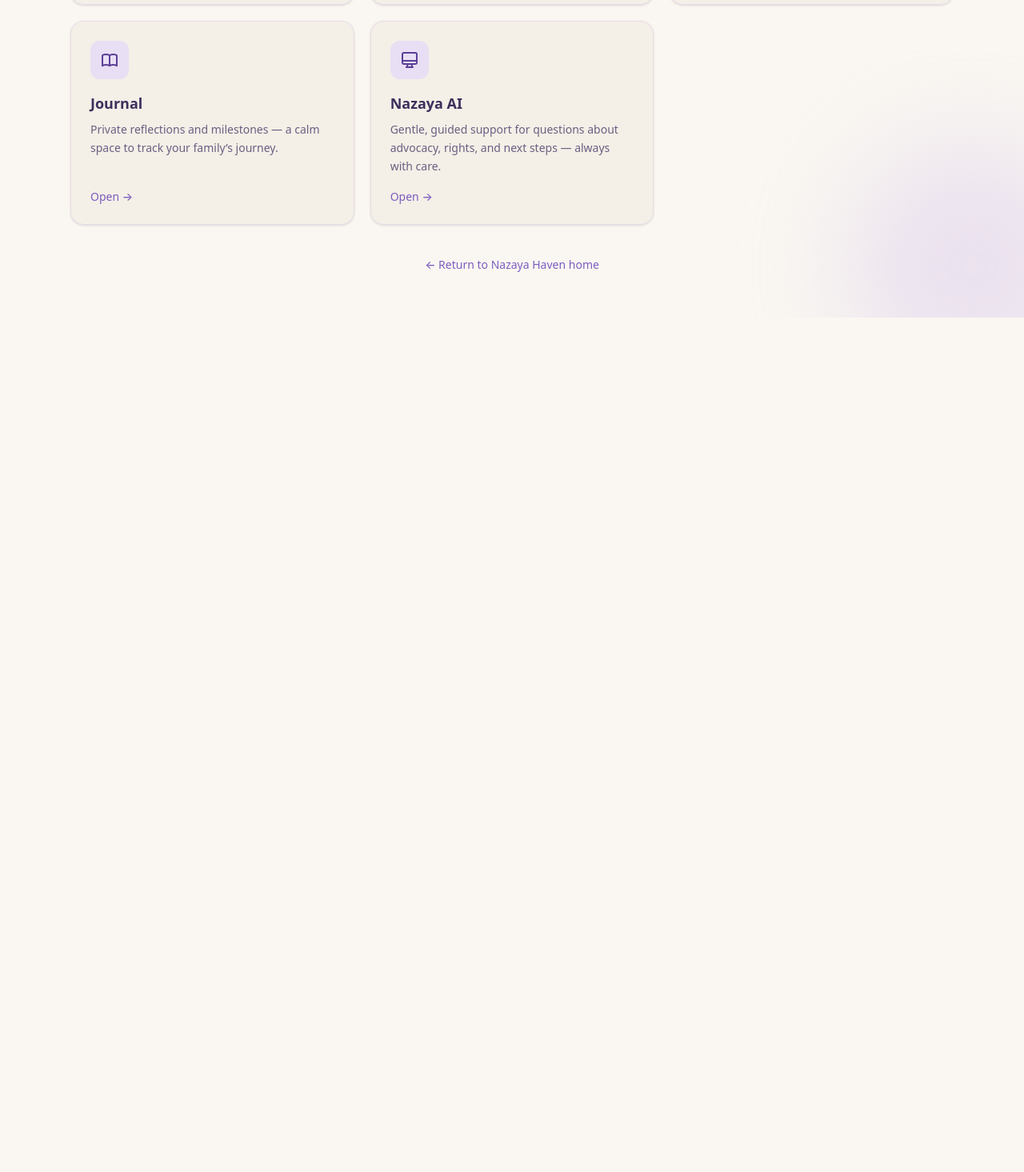
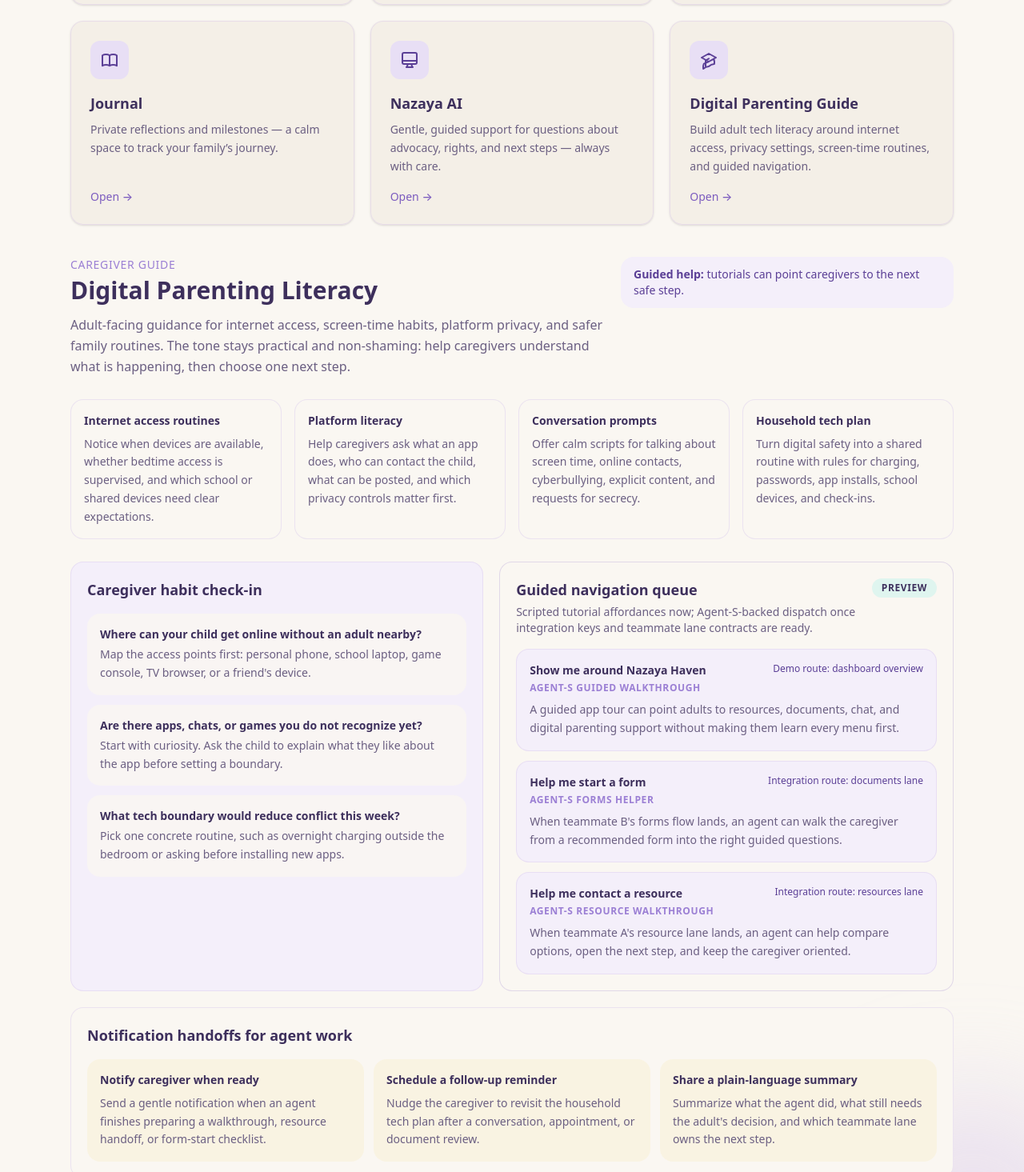
Before and after one commit to jackahleen/nazaya-haven, a Next.js app: page /dashboard in a window 1280 px wide. Shown: the part 545-2010 px from the top of the page at 80% size. Before the commit the page ends 942 px from the top, so only its background shows below. Built offline with nearby package versions, Linux system fonts and the light colour scheme.

Commit message:
feat: add digital parenting guide

```diff
--- a/src/app/dashboard/page.tsx
+++ b/src/app/dashboard/page.tsx
@@ -1,4 +1,5 @@
 import Link from "next/link";
+import { DigitalParentingGuide } from "@/components/digital-parenting/DigitalParentingGuide";
 import { DashboardCard } from "@/components/DashboardCard";
 import {
   IconAI,
@@ -6,6 +7,7 @@
   IconGroups,
   IconJournal,
   IconMap,
+  IconTeacher,
 } from "@/components/icons";
 import { PageShell } from "@/components/PageShell";
 
@@ -39,6 +41,12 @@
     description:
       "Gentle, guided support for questions about advocacy, rights, and next steps — always with care.",
     icon: <IconAI />,
+  },
+  {
+    title: "Digital Parenting Guide",
+    description:
+      "Build adult tech literacy around internet access, privacy settings, screen-time routines, and guided navigation.",
+    icon: <IconTeacher />,
   },
 ] as const;
 
@@ -77,6 +85,8 @@
         ))}
       </div>
 
+      <DigitalParentingGuide />
+
       <p className="mt-10 text-center text-sm text-ink-muted">
         <Link href="/" className="font-medium text-purple hover:text-purple-deep">
           ← Return to Nazaya Haven home
--- /dev/null
+++ b/src/components/digital-parenting/DigitalParentingGuide.tsx
@@ -0,0 +1,129 @@
+import {
+  agentNavigationHandoffs,
+  digitalParentingCheckIn,
+  digitalParentingTopics,
+  notificationHandoffConcepts,
+} from "@/data/digital-parenting";
+
+export function DigitalParentingGuide() {
+  return (
+    <section className="mt-10">
+      <div className="flex flex-col gap-4 lg:flex-row lg:items-start lg:justify-between">
+        <div className="max-w-2xl">
+          <p className="text-sm font-medium uppercase tracking-wider text-purple-soft">
+            Caregiver guide
+          </p>
+          <h2 className="mt-1 text-2xl font-semibold text-ink sm:text-3xl">
+            Digital Parenting Literacy
+          </h2>
+          <p className="mt-3 text-sm leading-relaxed text-ink-muted sm:text-base">
+            Adult-facing guidance for internet access, screen-time habits,
+            platform privacy, and safer family routines. The tone stays
+            practical and non-shaming: help caregivers understand what is
+            happening, then choose one next step.
+          </p>
+        </div>
+        <div className="rounded-2xl bg-lavender-light px-4 py-3 text-sm text-purple-deep">
+          <span className="font-semibold">Guided help:</span> tutorials can
+          point caregivers to the next safe step.
+        </div>
+      </div>
+
+      <div className="mt-7 grid gap-4 lg:grid-cols-4">
+        {digitalParentingTopics.map((topic) => (
+          <article
+            key={topic.id}
+            className="rounded-2xl border border-lavender-deep/40 bg-cream p-4"
+          >
+            <h3 className="text-sm font-semibold text-ink">{topic.title}</h3>
+            <p className="mt-2 text-sm leading-relaxed text-ink-muted">
+              {topic.description}
+            </p>
+          </article>
+        ))}
+      </div>
+
+      <div className="mt-7 grid gap-5 lg:grid-cols-[1fr_1.1fr]">
+        <section className="rounded-2xl border border-lavender-deep/40 bg-lavender-light p-5">
+          <h3 className="text-lg font-semibold text-ink">
+            Caregiver habit check-in
+          </h3>
+          <div className="mt-4 space-y-3">
+            {digitalParentingCheckIn.map((item) => (
+              <div key={item.id} className="rounded-2xl bg-cream/80 p-4">
+                <p className="text-sm font-semibold text-ink">{item.prompt}</p>
+                <p className="mt-1 text-sm leading-relaxed text-ink-muted">
+                  {item.support}
+                </p>
+              </div>
+            ))}
+          </div>
+        </section>
+
+        <section className="rounded-2xl border border-purple/20 bg-cream p-5">
+          <div className="flex flex-col gap-2 sm:flex-row sm:items-start sm:justify-between">
+            <div>
+              <h3 className="text-lg font-semibold text-ink">
+                Guided navigation queue
+              </h3>
+              <p className="mt-1 text-sm text-ink-muted">
+                Scripted tutorial affordances now; Agent-S-backed dispatch once
+                integration keys and teammate lane contracts are ready.
+              </p>
+            </div>
+            <span className="rounded-full bg-pastel-mint px-3 py-1 text-xs font-semibold uppercase tracking-wider text-ink">
+              Preview
+            </span>
+          </div>
+
+          <div className="mt-4 space-y-3">
+            {agentNavigationHandoffs.map((handoff) => (
+              <article
+                key={handoff.id}
+                className="rounded-2xl border border-lavender-deep/40 bg-lavender-light p-4"
+              >
+                <div className="flex flex-col gap-2 sm:flex-row sm:items-start sm:justify-between">
+                  <div>
+                    <h4 className="text-sm font-semibold text-ink">
+                      {handoff.label}
+                    </h4>
+                    <p className="mt-1 text-xs font-semibold uppercase tracking-wider text-purple-soft">
+                      {handoff.mode}
+                    </p>
+                  </div>
+                  <span className="text-xs font-medium text-purple-deep">
+                    {handoff.destination}
+                  </span>
+                </div>
+                <p className="mt-2 text-sm leading-relaxed text-ink-muted">
+                  {handoff.description}
+                </p>
+              </article>
+            ))}
+          </div>
+        </section>
+      </div>
+
+      <section className="mt-5 rounded-2xl border border-lavender-deep/40 bg-cream p-5">
+        <h3 className="text-lg font-semibold text-ink">
+          Notification handoffs for agent work
+        </h3>
+        <div className="mt-4 grid gap-3 md:grid-cols-3">
+          {notificationHandoffConcepts.map((concept) => (
+            <article
+              key={concept.id}
+              className="rounded-2xl bg-pastel-butter/70 p-4"
+            >
+              <h4 className="text-sm font-semibold text-ink">
+                {concept.label}
+              </h4>
+              <p className="mt-2 text-sm leading-relaxed text-ink-muted">
+                {concept.description}
+              </p>
+            </article>
+          ))}
+        </div>
+      </section>
+    </section>
+  );
+}
--- /dev/null
+++ b/src/data/digital-parenting.ts
@@ -0,0 +1,95 @@
+export const digitalParentingTopics = [
+  {
+    id: "internet-access-routines",
+    title: "Internet access routines",
+    description:
+      "Notice when devices are available, whether bedtime access is supervised, and which school or shared devices need clear expectations.",
+  },
+  {
+    id: "platform-literacy",
+    title: "Platform literacy",
+    description:
+      "Help caregivers ask what an app does, who can contact the child, what can be posted, and which privacy controls matter first.",
+  },
+  {
+    id: "conversation-prompts",
+    title: "Conversation prompts",
+    description:
+      "Offer calm scripts for talking about screen time, online contacts, cyberbullying, explicit content, and requests for secrecy.",
+  },
+  {
+    id: "household-tech-plan",
+    title: "Household tech plan",
+    description:
+      "Turn digital safety into a shared routine with rules for charging, passwords, app installs, school devices, and check-ins.",
+  },
+] as const;
+
+export const digitalParentingCheckIn = [
+  {
+    id: "unsupervised-access",
+    prompt: "Where can your child get online without an adult nearby?",
+    support:
+      "Map the access points first: personal phone, school laptop, game console, TV browser, or a friend's device.",
+  },
+  {
+    id: "unknown-apps",
+    prompt: "Are there apps, chats, or games you do not recognize yet?",
+    support:
+      "Start with curiosity. Ask the child to explain what they like about the app before setting a boundary.",
+  },
+  {
+    id: "routine-boundaries",
+    prompt: "What tech boundary would reduce conflict this week?",
+    support:
+      "Pick one concrete routine, such as overnight charging outside the bedroom or asking before installing new apps.",
+  },
+] as const;
+
+export const agentNavigationHandoffs = [
+  {
+    id: "nazaya-tour",
+    label: "Show me around Nazaya Haven",
+    mode: "Agent-S guided walkthrough",
+    description:
+      "A guided app tour can point adults to resources, documents, chat, and digital parenting support without making them learn every menu first.",
+    destination: "Demo route: dashboard overview",
+  },
+  {
+    id: "forms-helper",
+    label: "Help me start a form",
+    mode: "Agent-S forms helper",
+    description:
+      "When teammate B's forms flow lands, an agent can walk the caregiver from a recommended form into the right guided questions.",
+    destination: "Integration route: documents lane",
+  },
+  {
+    id: "resource-walkthrough",
+    label: "Help me contact a resource",
+    mode: "Agent-S resource walkthrough",
+    description:
+      "When teammate A's resource lane lands, an agent can help compare options, open the next step, and keep the caregiver oriented.",
+    destination: "Integration route: resources lane",
+  },
+] as const;
+
+export const notificationHandoffConcepts = [
+  {
+    id: "agent-ready",
+    label: "Notify caregiver when ready",
+    description:
+      "Send a gentle notification when an agent finishes preparing a walkthrough, resource handoff, or form-start checklist.",
+  },
+  {
+    id: "follow-up",
+    label: "Schedule a follow-up reminder",
+    description:
+      "Nudge the caregiver to revisit the household tech plan after a conversation, appointment, or document review.",
+  },
+  {
+    id: "handoff-summary",
+    label: "Share a plain-language summary",
+    description:
+      "Summarize what the agent did, what still needs the adult's decision, and which teammate lane owns the next step.",
+  },
+] as const;
```
Also changed, not shown: 1 other file (tests, documents, lock files or other folders).
